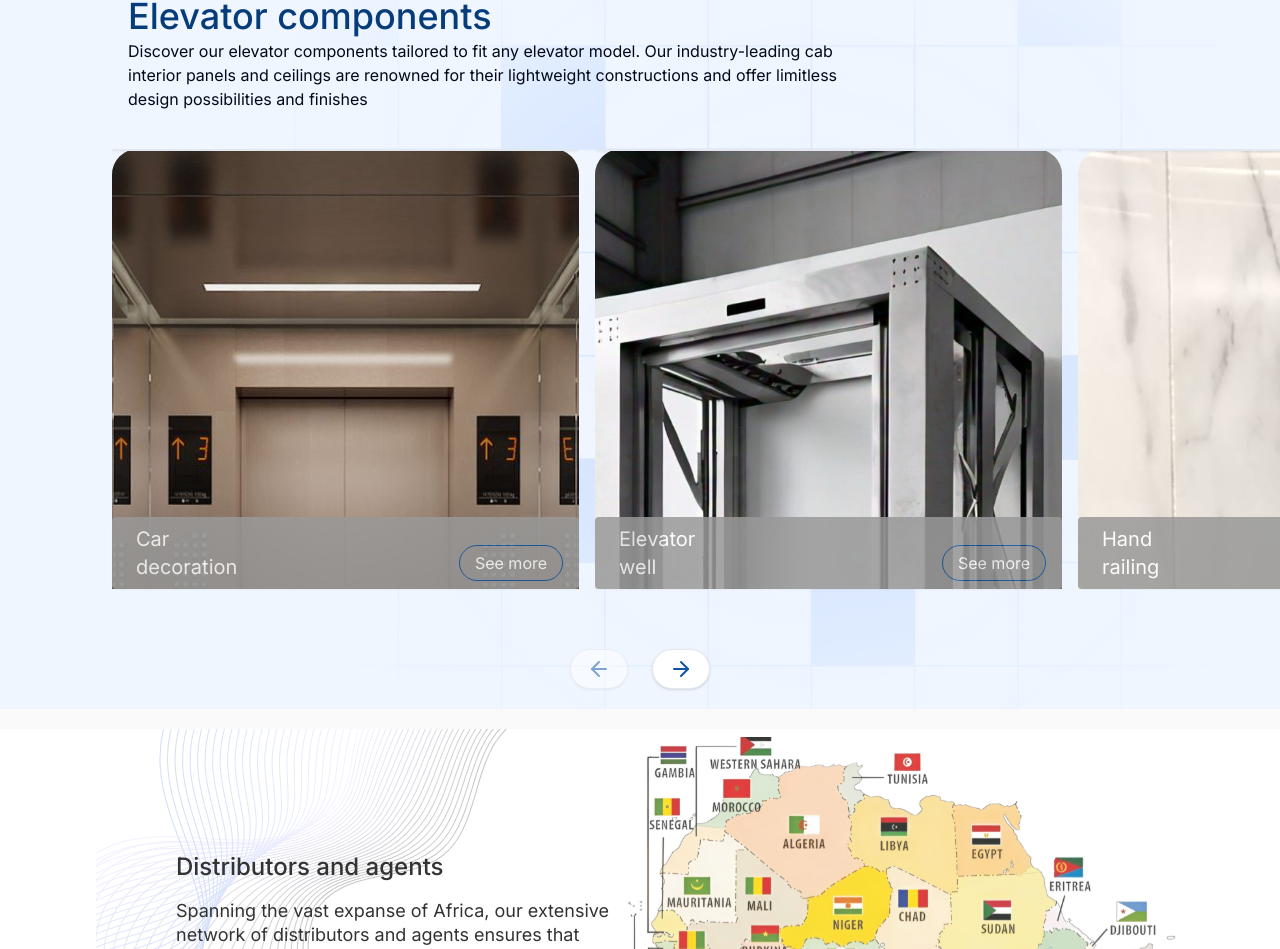
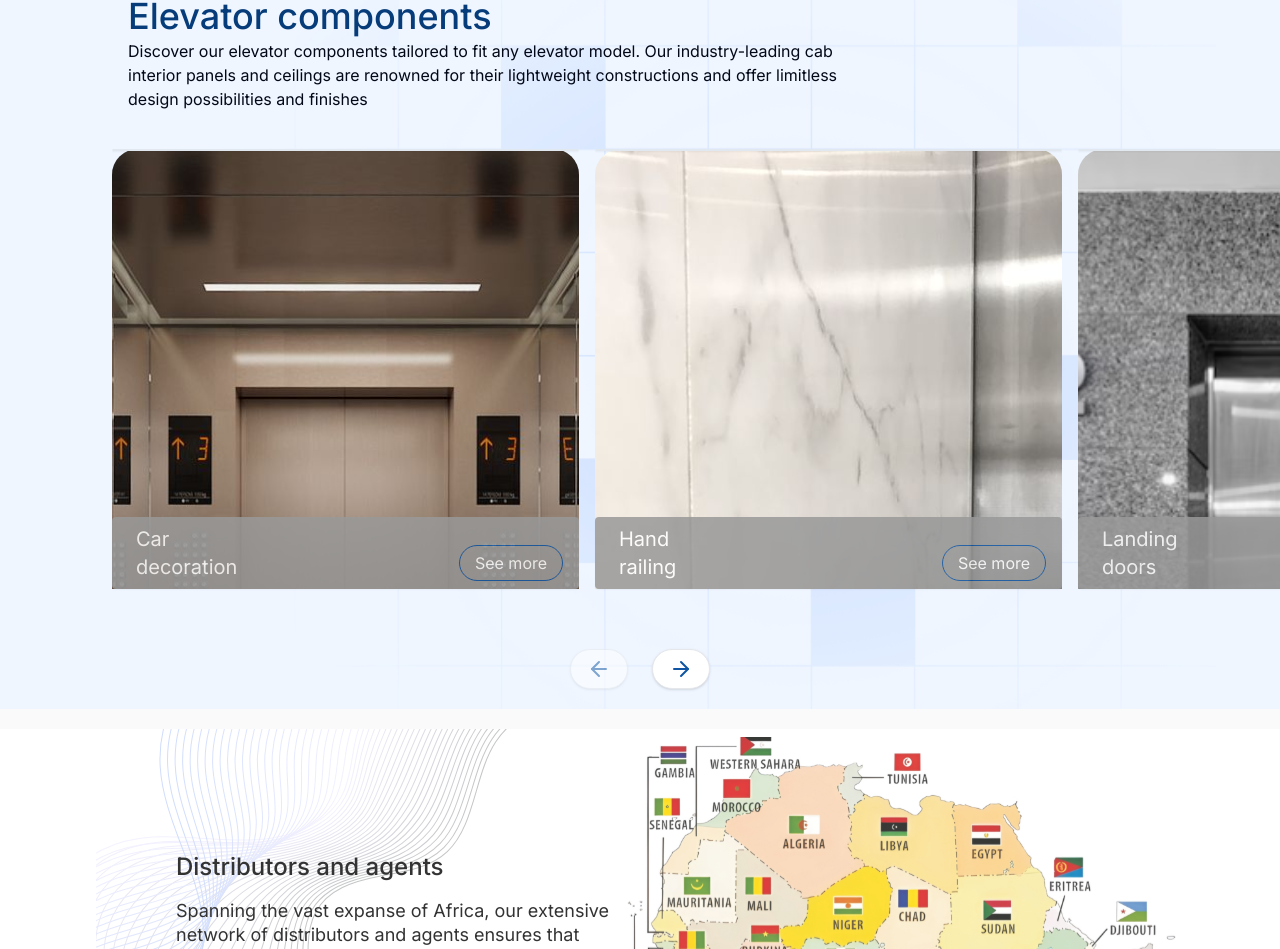
Before and after one commit to Rwinkah/express-elevator, a React (Vite) app: page / in a window 1280 px wide. Shown: the part 6924-7873 px from the top of the page. Built offline with nearby package versions, Linux system fonts and the light colour scheme.

Commit message:
fix: update carousel

```diff
--- a/src/components/ElevatorComponents.tsx
+++ b/src/components/ElevatorComponents.tsx
@@ -13,6 +13,9 @@ import landDoor2 from '../assets/landingDoors2.svg'
 import UseMediaQuery from '../../lib/use-media-query'
 import squareBack from '../assets/blueSquareBack.svg'
 import landDoor3 from '../assets/landingDoors3.svg'
+import panel1 from '../assets/panel1.svg'
+import floor1 from '../assets/floors1.svg'
+
 
 // import AutoPlay from 'embla-carousel-autoplay'
 
@@ -42,7 +45,7 @@ import {
 //   }
 
 
-  export default function CarouselSize() {
+  export default function ImageCarousel() {
 
     // const plugin = React.useRef(AutoPlay({delay: 2000}))
 
@@ -77,18 +80,9 @@ import {
                   <CardContent className="bg-gradient-radial from-[#ffffff] to-[#999999] flex   box-border   lg:ml-0 justify-between pr-4 pl-4     bottom-0 absolute rounded-sm bg-[#999999] h-[72px]  w-[467px] opacity-85 shadow-sm">
                     <h4 className="xl:text-xl  text-white max-w-[100px] h-[36px] p-2 bottom-4">{comp.text}</h4>
                     {/* <button className='border-expBlueDark border rounded-xl text-white p-0 h-[36px] w-[25vw] lg:w-[99px] text-sm'> See more</button> */}
-                    { isTabletAbove &&  <Popover>
-                <PopoverTrigger asChild>
-                    <button className=' text-white border h-[36px] w-[104px] mt-[12px] absolute bottom-2 right-4 border-expBlueDark rounded-3xl'>See more</button>
-                </PopoverTrigger>
-                <PopoverContent className=' flex md:w-fit w-1/4 h-1/4'>
-                    <div className='flex md:flex-row  gap-4 justify-between'>
-                        {comp.images.map((img, index) => (
-                            <img className='' src={img} alt="elevator component" key={index} />
-                            ))}
-                    </div>
-                </PopoverContent>
-            </Popover>}
+                    { isTabletAbove &&   <button className=' text-white border h-[36px] w-[104px] mt-[12px] absolute bottom-2 right-4 border-expBlueDark rounded-3xl'>See more</button>}
+
+
 
                   </CardContent>
                 </Card>
@@ -106,7 +100,7 @@ import {
 
     )
   }
-// export default function CarouselSize() {
+// export default function ImageCarousel() {
 //   return (
 //     <section id="carousel-COMPONENT">
 
@@ -163,12 +157,6 @@ const  elevData = [
         images : [carDec1, carDec2, carDec3],
     },
 
-    {
-        key: 'elevatorWell',
-        text: 'Elevator well',
-        backImg: elevWell1,
-        images : [elevWell1, elevWell2, elevWell3],
-    },
 
     {
         key: 'handRailing',
@@ -182,6 +170,16 @@ const  elevData = [
         text: 'Landing doors',
         backImg: landDoor1,
         images : [landDoor1, landDoor2, landDoor3],
-    }
+    },
 
+    {
+      key: 'opePanel',
+      text: 'Operational Panel',
+      backImg: panel1,
+  },
+  {
+    key: 'floor',
+    text: 'Floors',
+    backImg: floor1,
+},
 ]
--- a/src/pages/MainPage.tsx
+++ b/src/pages/MainPage.tsx
@@ -2,7 +2,7 @@ import Hero from "@/components/Hero"
 import HeroFooter from "@/components/HeroFooter"
 import ReasonNew from "@/components/ReasonNew"
 import Expertise from "@/components/Expertise"
-import CarouselSize from "@/components/ElevatorComponents"
+import ImageCarousel from "@/components/ElevatorComponents"
 import TechTalk from "@/components/TechTalk"
 import Footer from "@/components/Footer"
 import Map from "@/components/Map"
@@ -16,7 +16,7 @@ export default function MainPage() {
         <ReasonNew/>
         <TechTalk />
         <Expertise />
-        <CarouselSize />
+        <ImageCarousel />
         <Map/>
         <Footer />
       </div>
```
